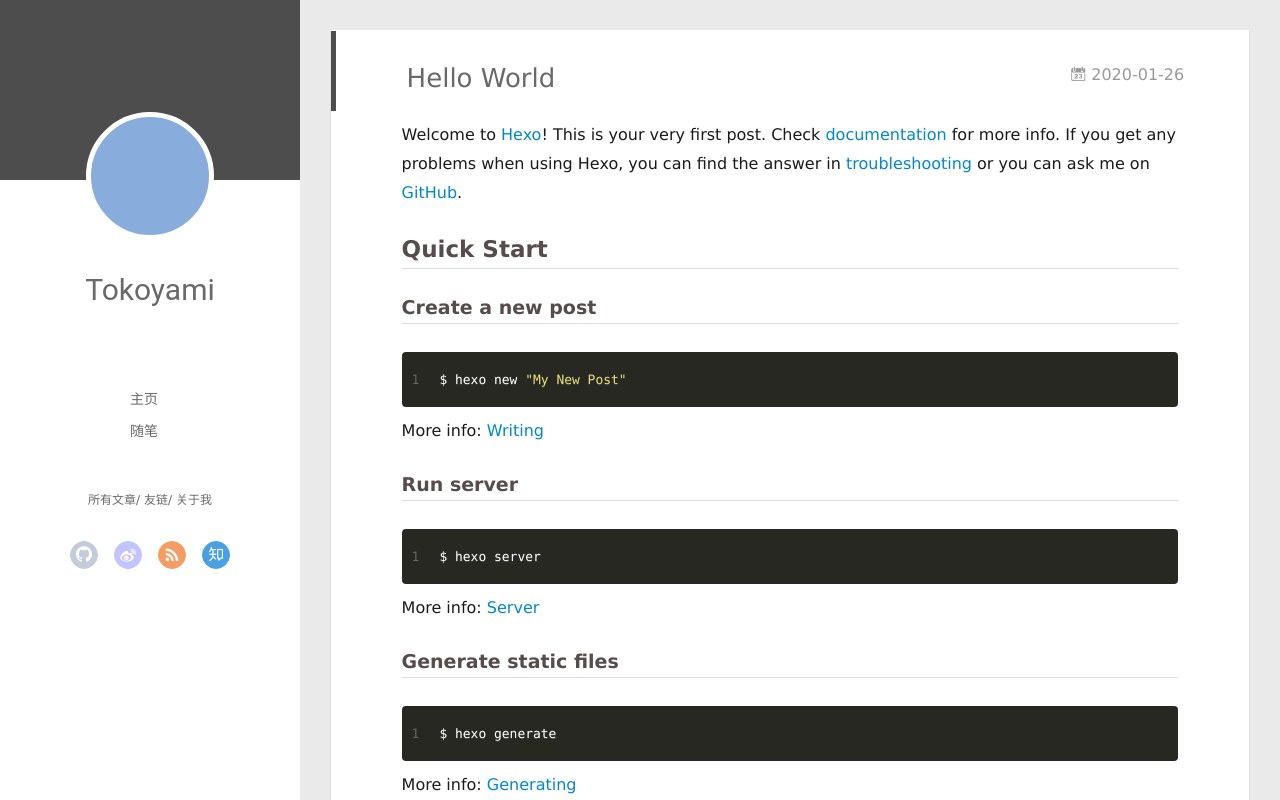
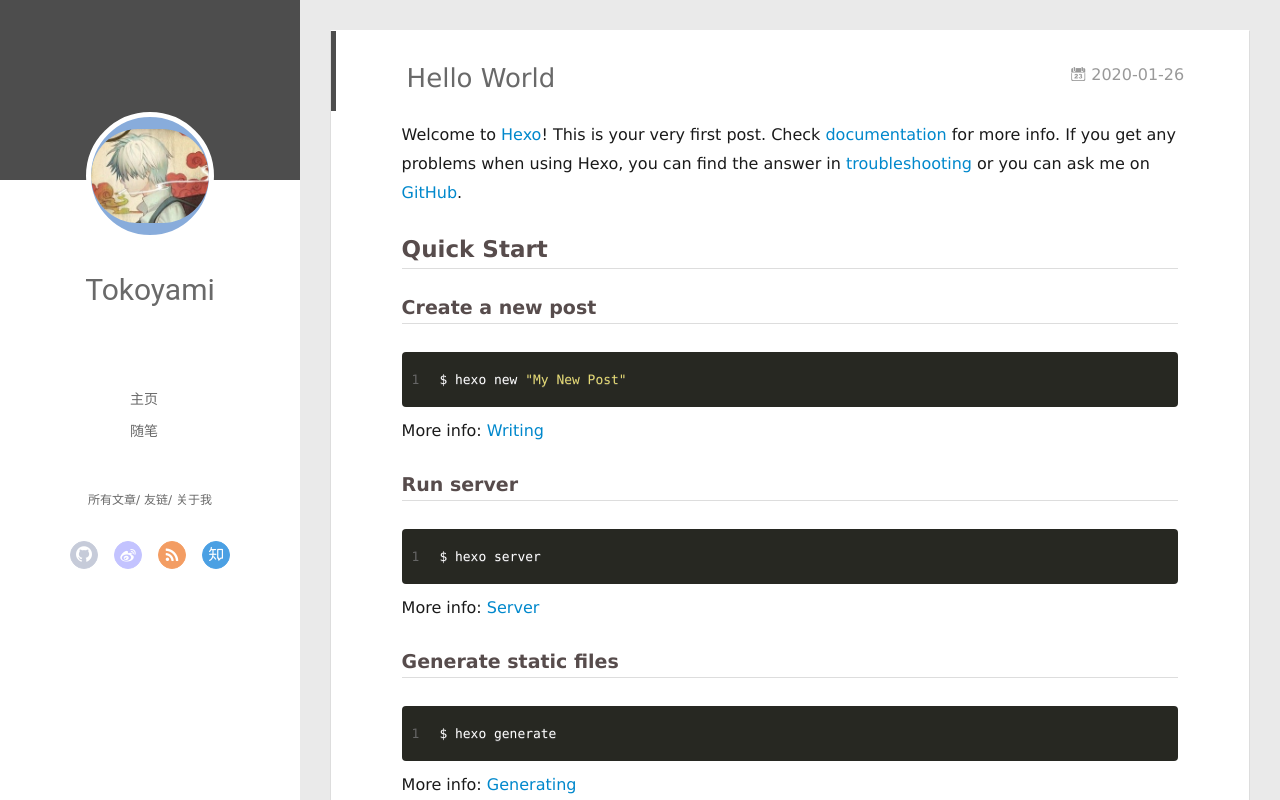
Before and after one commit to Tokoyami-X/Tokoyami-X.github.io, a plain HTML site: page 2020/01/26/hello-world/index.html in a window 1280 px wide. Drawn offline with Linux system fonts and the light colour scheme; no server answers.

Commit message:
Site updated: 2020-01-27 17:15:26

```diff
--- a/2020/01/26/hello-world/index.html
+++ b/2020/01/26/hello-world/index.html
@@ -47,7 +47,7 @@
 <div class="intrude-less">
 	<header id="header" class="inner">
 		<a href="/" class="profilepic">
-			<img src="" class="js-avatar">
+			<img src="/img/1.jpg" class="js-avatar">
 		</a>
 		<hgroup>
 		  <h1 class="header-author"><a href="/">Tokoyami</a></h1>
@@ -105,7 +105,7 @@
 	<div class="intrude-less">
 		<header id="header" class="inner">
 			<div class="profilepic">
-				<img src="" class="js-avatar">
+				<img src="/img/1.jpg" class="js-avatar">
 			</div>
 			<hgroup>
 			  <h1 class="header-author js-header-author">Tokoyami</h1>
```
Also changed, not shown: archives/2020/01/index.html (+2 -2 lines), archives/2020/index.html (+2 -2 lines), archives/index.html (+2 -2 lines), index.html (+2 -2 lines), img/1.jpg (added).
